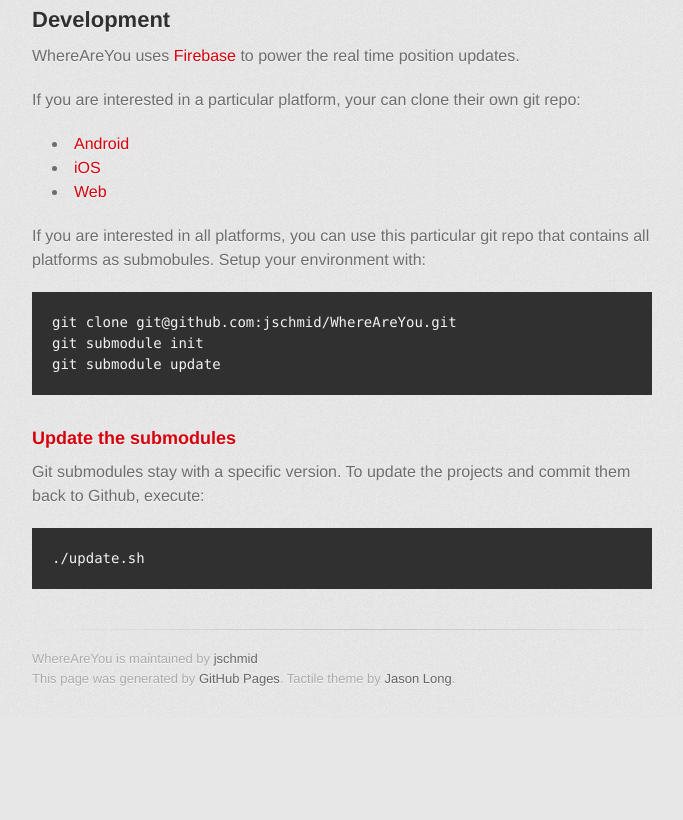
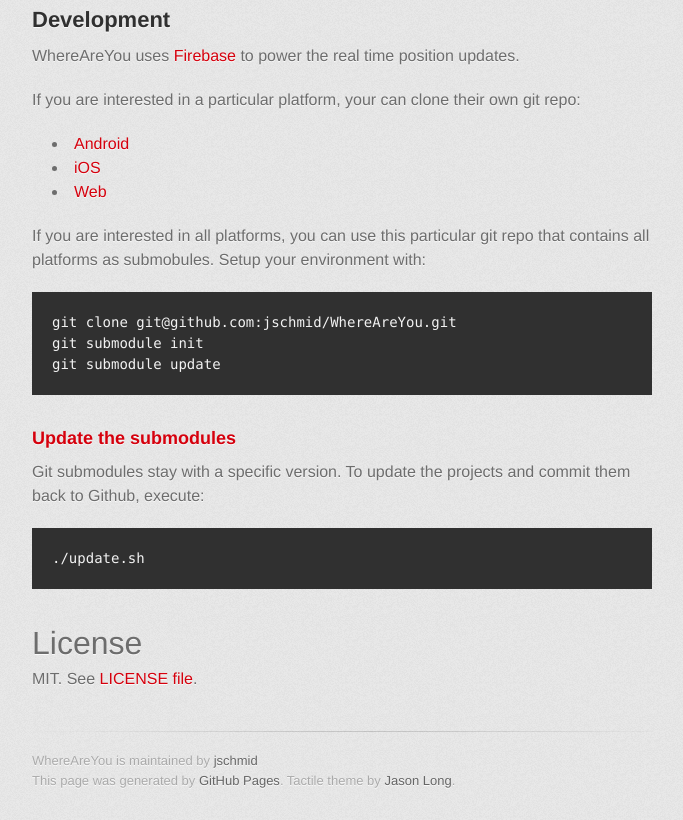
Before and after one commit to jschmid/WhereAreYou, a plain HTML site: page index.html in a window 1280 px wide. Shown: the part 862-1682 px from the top of the page, without its empty margins (298-981 px from the left). Before the commit the page ends 1580 px from the top, so only its background shows below. Drawn offline with Linux system fonts and the light colour scheme; a web font is replaced by a local one.

Commit message:
Create gh-pages branch via GitHub

```diff
--- a/index.html
+++ b/index.html
@@ -74,6 +74,11 @@ git submodule update
 
 <pre><code>./update.sh
 </code></pre>
+
+<h1>
+<a name="license" class="anchor" href="#license"><span class="octicon octicon-link"></span></a>License</h1>
+
+<p>MIT. See <a href="LICENSE">LICENSE file</a>.</p>
         </section>
 
         <footer>
```
Also changed, not shown: params.json (+1 -1 lines).
